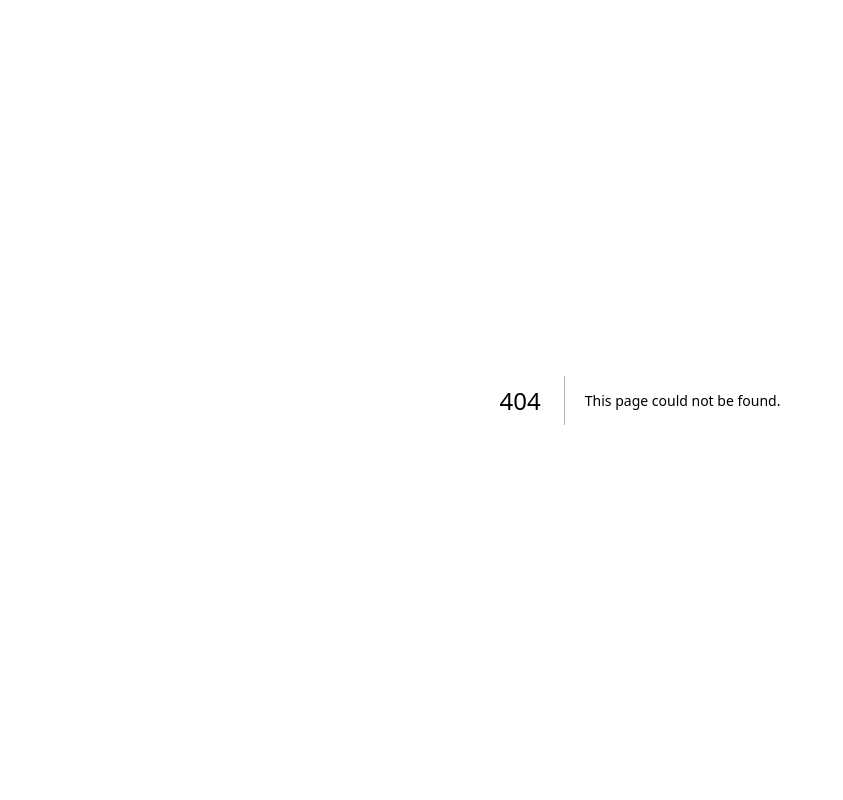
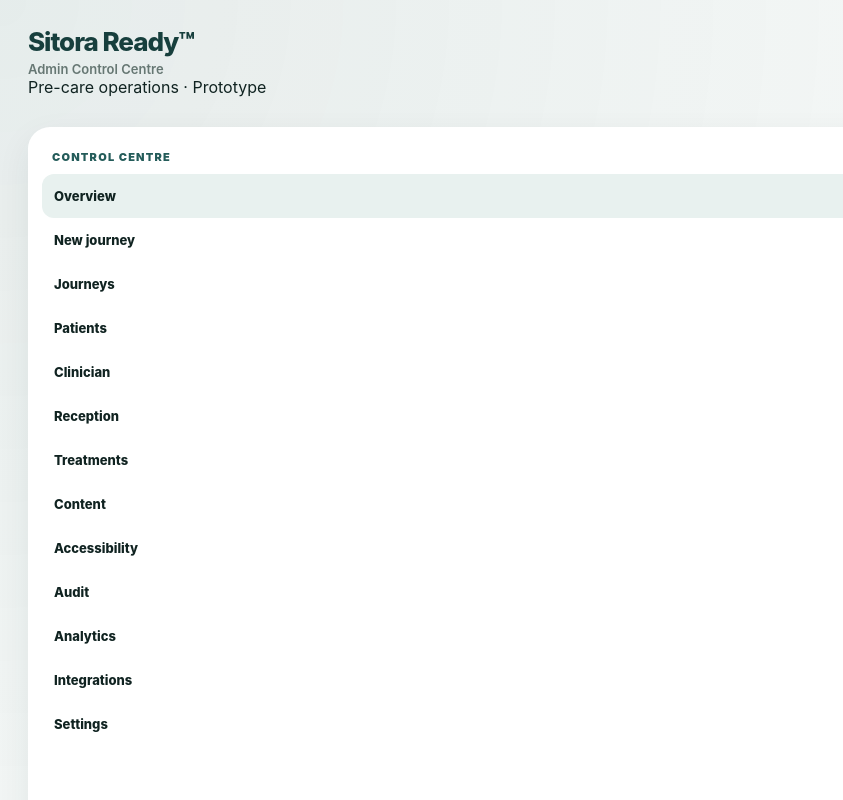
Before and after one commit to Nylon1/Sitora-Ready, a Next.js app: page /admin/new in a window 1280 px wide. Before the commit this address had no page. Shown: the top 800 px of the page, without its empty margins (0-843 px from the left). Built offline with nearby package versions, Linux system fonts and the light colour scheme.

Commit message:
Add dedicated admin new journey route

```diff
--- /dev/null
+++ b/app/admin/new/page.tsx
@@ -0,0 +1,5 @@
+import AdminWorkspace from '../../../components/AdminWorkspace';
+
+export default function NewJourneyPage(){
+  return <AdminWorkspace />;
+}
```
